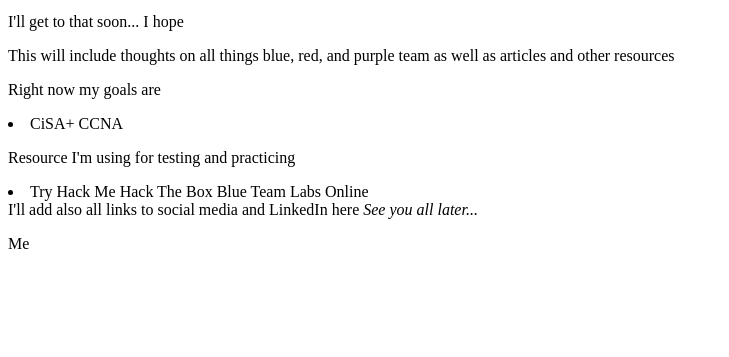
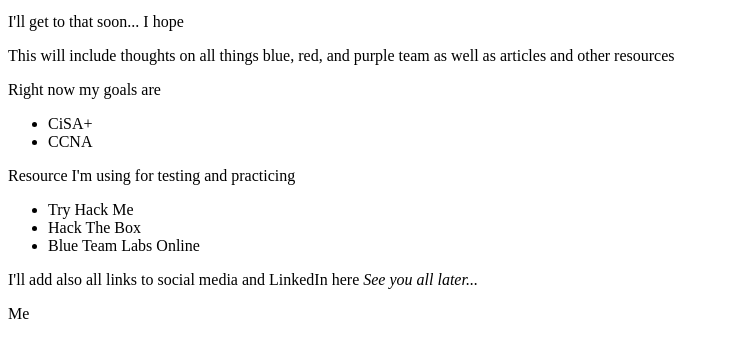
Before and after one commit to roman-digaetano/infosec_blog, a plain HTML site: page docs/index.html in a window 1280 px wide. Shown: the part 101-458 px from the top of the page, without its empty margins (0-729 px from the left). Drawn offline with Linux system fonts and the light colour scheme.

Commit message:
minor changes

```diff
--- a/docs/index.html
+++ b/docs/index.html
@@ -15,18 +15,18 @@
 
 	<p>Right now my goals are</p>
 
-	<li>
-		<td>CiSA+</td>
-		<td>CCNA</td>
-	</li>
+	<ul>
+		<li>CiSA+</li>
+		<li>CCNA</li>
+	</ul>
 
 	<p>Resource I'm using for testing and practicing</p>
 
-	<li>
-		<td>Try Hack Me</td>
-		<td>Hack The Box</td>
-		<td>Blue Team Labs Online</td>
-	</li>
+	<ul>
+		<li>Try Hack Me</li>
+		<li>Hack The Box</li>
+		<li>Blue Team Labs Online</li>
+	</ul>
 
 	I'll add also all links to social media and LinkedIn here
 
```
